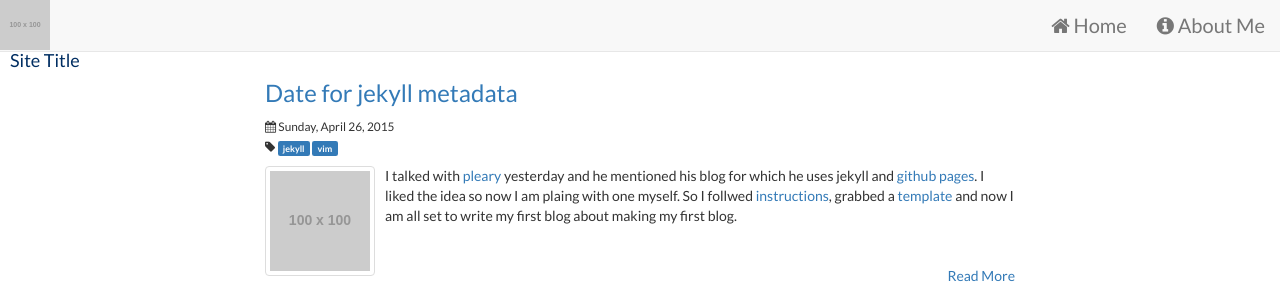
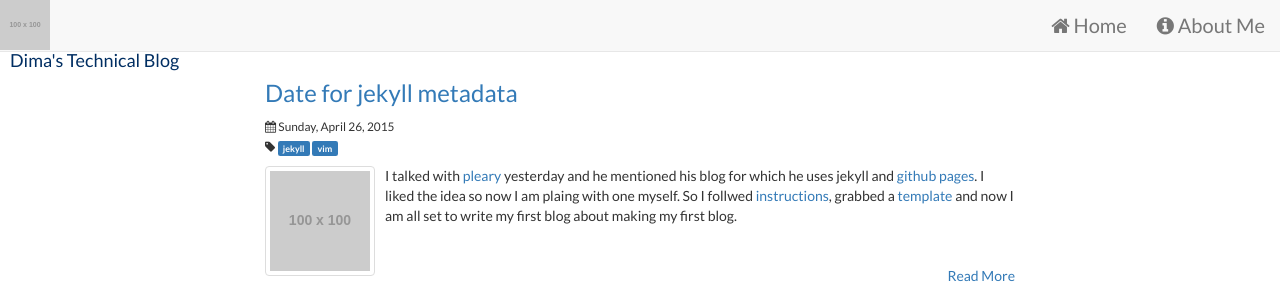
Before and after one commit to dimus/dimus.github.io, a Jekyll site: the page built from index.html, in a window 1280 px wide. Shown: the top 284 px of the page. Built offline with Jekyll 4.4.1, drawn with Linux system fonts in a browser that asks for light colours; nearby versions of some CDN libraries.

Commit message:
first post

```diff
--- a/_config.yml
+++ b/_config.yml
@@ -1,8 +1,9 @@
 # Site settings
-title: Site Title
-email: somename@somedomain.com
-description: "Site Description"
+title: Dima's Technical Blog
+email: dmozzherin@gmail.com
+description: "Programs and things"
 logo_location: "http://placehold.it/100x100&text=LOGO"
+timezone: "America/New York"
 
 #baseurl: "" # the subpath of your site, e.g. /blog/
 #url: "" # the base hostname & protocol for your site
@@ -10,6 +11,7 @@ logo_location: "http://placehold.it/100x100&text=LOGO"
 # Build settings
 markdown: kramdown
 kramdown:
+  hard_wrap: false
   input: GFM
 
 highlighter: pygments
```
Also changed, not shown: LICENSE.md.
